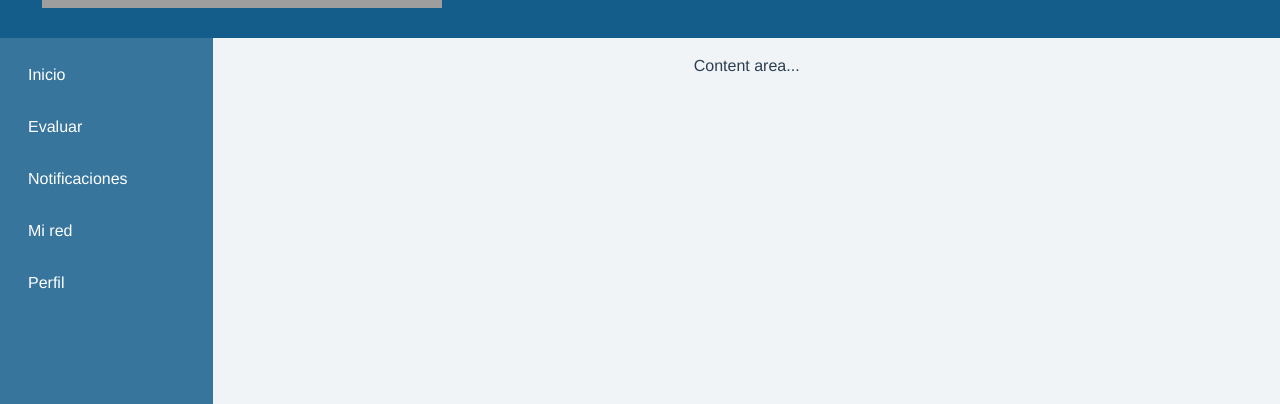
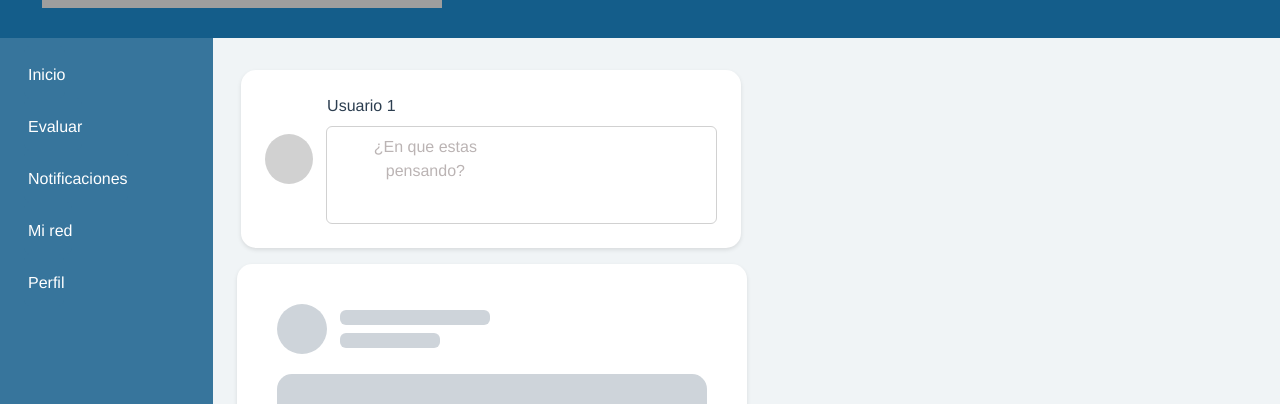
Before and after one commit to SoftTecky/website, a Vue app: page /home in a window 1280 px wide. Shown: the part 322-726 px from the top of the page. Built offline with nearby package versions, Linux system fonts and the light colour scheme; grey boxes are pictures that could not be loaded.

Commit message:
13/05/2023 add skeleton home and coment user

```diff
--- a/package.json
+++ b/package.json
@@ -10,6 +10,7 @@
   "dependencies": {
     "bootstrap": "^5.3.0-alpha3",
     "core-js": "^3.8.3",
+    "jquery": "^3.7.0",
     "vue": "^3.2.13",
     "vue-router": "^4.0.3"
   },
--- /dev/null
+++ b/src/components/ScreenSkeleton.vue
@@ -0,0 +1,121 @@
+<template>
+  <div class="container">
+    <div class="col-md-6 rounded mr-2">
+      <div class="profile-card float-left">
+        <!--  -->
+        <div class="profile-header">
+          <div class="d-flex align-items-center">
+            <div class="profile-avatar bg-preload">
+              <div class="into-preload"></div>
+            </div>
+            <div class="flex-column">
+              <div class="col">
+                <div class="profile-name bg-preload rounded">
+                  <div class="into-preload"></div>
+                </div>
+              </div>
+              <div class="col">
+                <div class="profile-date bg-preload rounded">
+                  <div class="into-preload"></div>
+                </div>
+              </div>
+            </div>
+          </div>
+        </div>
+        <!--  -->
+        <div class="profile-body">
+          <div class="profile-item bg-preload">
+            <div class="into-preload"></div>
+          </div>
+        </div>
+        <!--  -->
+      </div>
+    </div>
+  </div>
+</template>
+
+<script>
+export default {
+  name: "VistaEsqueleto",
+};
+</script>
+
+<!-- Add "scoped" attribute to limit CSS to this component only -->
+<style scoped>
+/* * { border: red solid 0.5px; } */
+
+.profile-card {
+  background-color: #fff;
+  box-shadow: 0 2px 4px rgba(0, 0, 0, 0.1);
+  padding: 5vh;
+  margin-top: 2vh;
+  border-radius: 15px;
+}
+
+.profile-avatar {
+  width: 50px;
+  height: 50px;
+  border-radius: 50%;
+  background-color: #d1d1d1;
+  margin: 0 1vw 0 0vh;
+}
+
+.profile-name {
+  width: 150px;
+  height: 15px;
+  background-color: #d1d1d1;
+  margin: 0 0 1vh 0;
+}
+
+.profile-date {
+  width: 100px;
+  height: 15px;
+  background-color: #d1d1d1;
+}
+.profile-item {
+  width: 100%;
+  height: 150px;
+  background-color: #d1d1d1;
+  margin-top: 20px;
+  border-radius: 15px;
+}
+
+.bg-preload {
+  position: relative;
+  background-color: #ced4da;
+  overflow: hidden;
+} /*
+.preloadFalse {
+  opacity: 0;
+  height: 0;
+} */
+
+.into-preload {
+  position: absolute;
+  top: 0;
+  right: 0;
+  bottom: 0;
+  left: 50%;
+  z-index: 1;
+  width: 500%;
+  margin-left: -250%;
+  -webkit-animation: bgAnimation 0.8s linear infinite;
+  animation: bgAnimation 0.8s linear infinite;
+  background: linear-gradient(
+      90deg,
+      hsla(0, 0%, 100%, 0) 46%,
+      hsla(0, 0%, 100%, 0.35) 50%,
+      hsla(0, 0%, 100%, 0) 54%
+    )
+    50% 50%;
+}
+
+@keyframes bgAnimation {
+  0% {
+    transform: translate3d(-30%, 0, 0);
+  }
+  to {
+    transform: translate3d(30%, 0, 0);
+  }
+}
+</style>
--- a/src/main.js
+++ b/src/main.js
@@ -2,4 +2,7 @@ import { createApp } from 'vue'
 import App from './App.vue'
 import router from './router'
 
+import $ from 'jquery';
+window.$ = window.jQuery = $;
+
 createApp(App).use(router).mount('#app')
--- a/src/router/index.js
+++ b/src/router/index.js
@@ -1,7 +1,11 @@
 import { createRouter, createWebHistory } from 'vue-router'
+// Vistas //
 import LoginScreen from '../views/LoginScreen.vue'
 import RegisterScreen from '../views/RegisterScreen.vue'
 import HomeView from '../views/HomeView.vue'
+
+// Componentes //
+import SkeletonLoad from '../components/ScreenSkeleton.vue'
 
 const routes = [
   {
@@ -18,7 +22,11 @@ const routes = [
     path: '/home',
     name: 'home',
     component: HomeView
-  }
+  },
+  {
+    name: 'load',
+    component: SkeletonLoad
+  },
 ]
 
 const router = createRouter({
--- a/src/views/HomeView.vue
+++ b/src/views/HomeView.vue
@@ -78,7 +78,33 @@
           </div>
         </div>
         <!-- fin sidemenu -->
-        <div class="col py-3">Content area...</div>
+        <div class="col py-3">
+          <div class="rounded">
+            <div class="profile-coment bg-white h-50">
+              <!--  -->
+              <div class="profile-header">
+                <div class="d-flex align-items-center">
+                  <div class="profile-avatar">
+                  </div>
+                  <div class="flex-column">
+                    <div class="col">
+                      <div class="item-name rounded">
+                        <span>Usuario 1</span>
+                      </div>
+                    </div>
+                    <div class="col">
+                      <div class="item-coment rounded h-50 w-100">
+                        <span>¿En que estas pensando?</span>
+                      </div>
+                    </div>
+                  </div>
+                </div>
+              </div>
+              <!--  -->
+            </div>
+          </div>
+          <load></load>
+        </div>
       </div>
     </div>
   </section>
@@ -86,8 +112,14 @@
 
 <script>
 // @ is an alias to /src import HelloWorld from '@/components/HelloWorld.vue'
+import loadSkeleton from "@/components/ScreenSkeleton.vue";
 
-export default {};
+export default {
+  name: "VistaEsqueleto",
+  components: {
+    load: loadSkeleton,
+  },
+};
 </script>
 
 <style scope>
@@ -105,4 +137,33 @@ nav {
 .bodymain {
   background: #f0f4f6;
 }
+
+.profile-coment {
+  background-color: #fff;
+  box-shadow: 0 2px 4px rgba(0, 0, 0, 0.1);
+  width: 39vw;
+  padding: 3vh;
+  margin: 2vh 0 0 2vh;
+  border-radius: 15px;
+}
+
+.profile-avatar {
+  width: 50px;
+  height: 50px;
+  border-radius: 50%;
+  background-color: #d1d1d1;
+  margin: 0 1vw 0 0vw;
+}
+
+.item-name {
+  /* top vh, right vw, bottom vh, left vw  */
+  padding: 0 25vw 0 0;
+  margin: 0 0 1vh 0;
+}
+
+.item-coment {
+  color: #bbb4b4;
+  padding: 1vh 16vw 5vh 1vw;
+  border: #d1d1d1 solid 1px;
+}
 </style>
```
Also changed, not shown: src/assets/js/preload.js (added, +24 -0 lines), src/components/HelloWorld.vue (deleted, +0 -58 lines), 1 other file (tests, documents, lock files or other folders).
